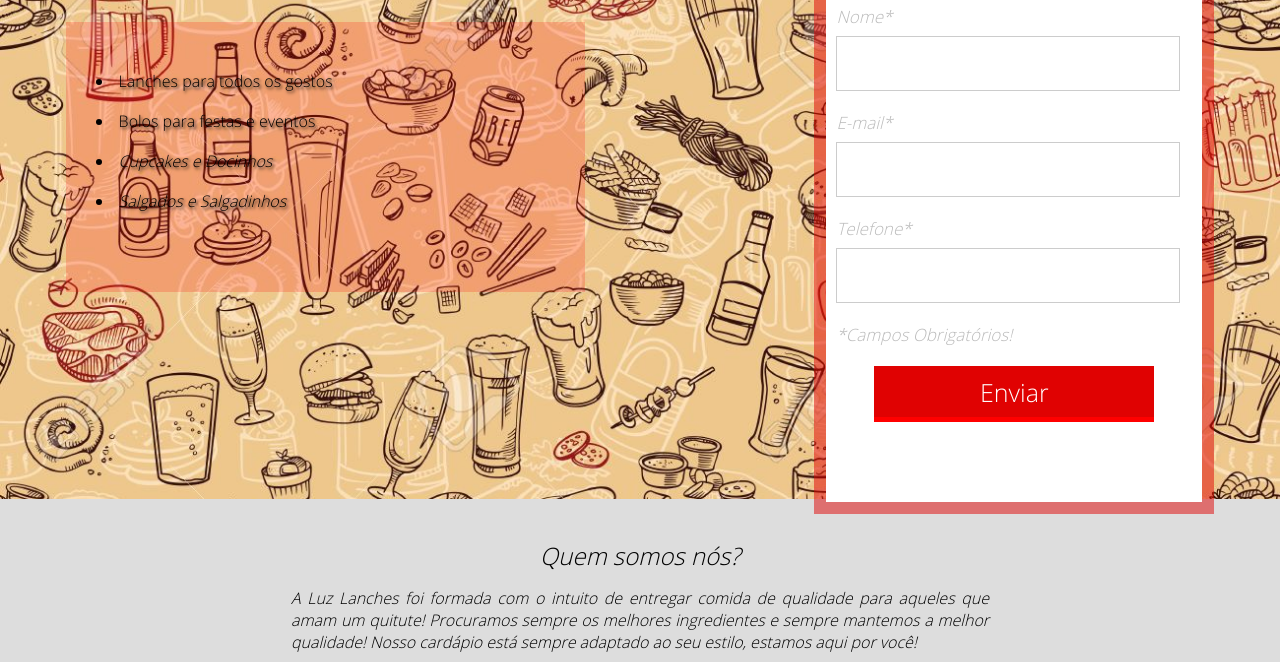
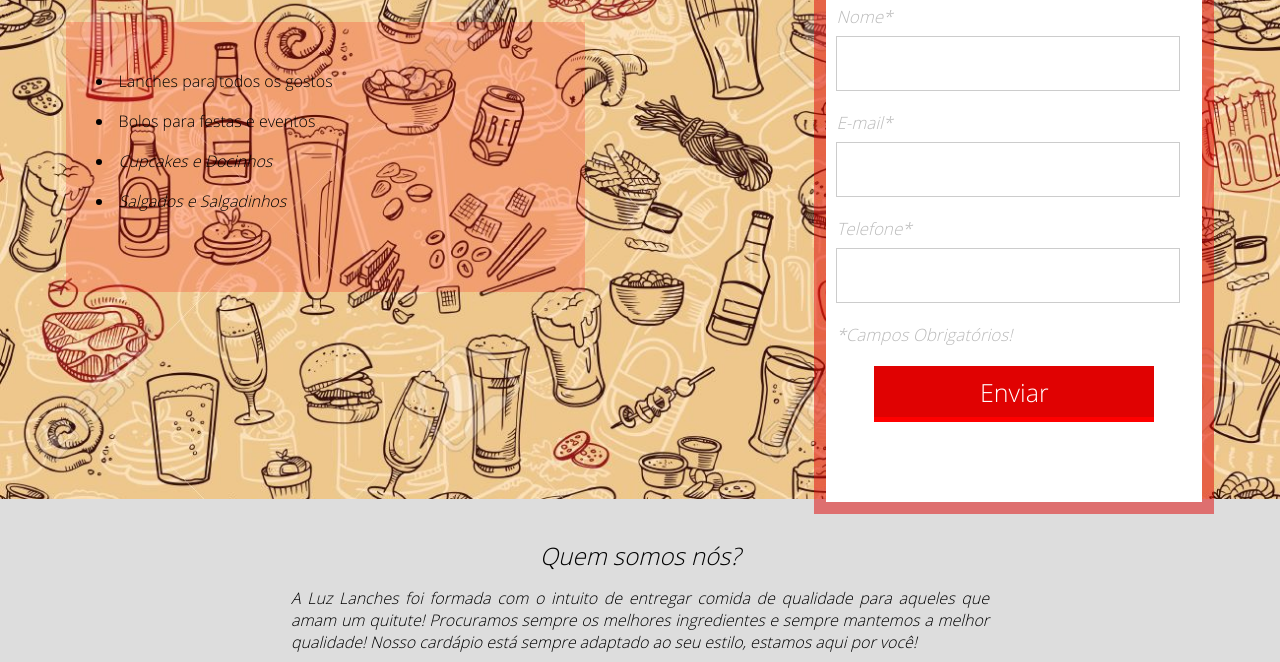
Before and after one commit to brunofernandes23/Landing-Page-Luz-Lanches, a plain HTML site: page index.html in a window 1280 px wide. Shown: the part 138-800 px from the top of the page. Drawn offline with Linux system fonts and the light colour scheme.

Commit message:
Update style.css

```diff
--- a/css/style.css
+++ b/css/style.css
@@ -131,7 +131,8 @@
 
 .container-list ul li{
     margin-top: 18px;
-    color: black; text-shadow: black 0.1em 0.1em 0.2em;
+    color: black;
+    font-weight: 500;
 }
 
 .container-lore{
```
